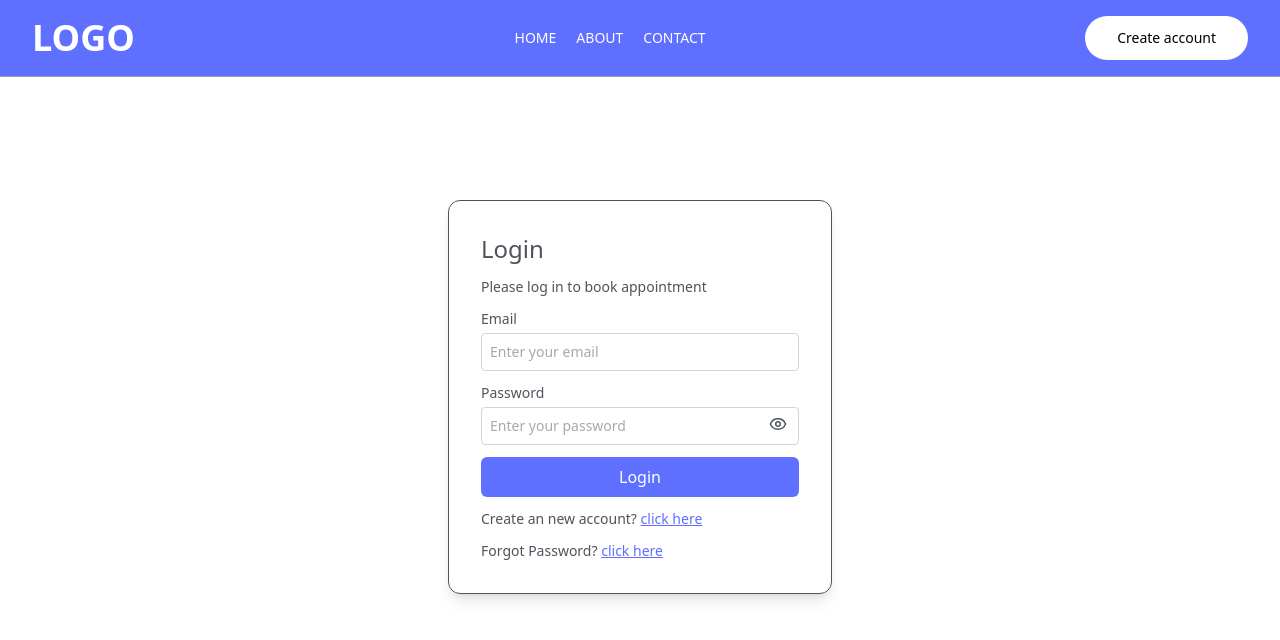
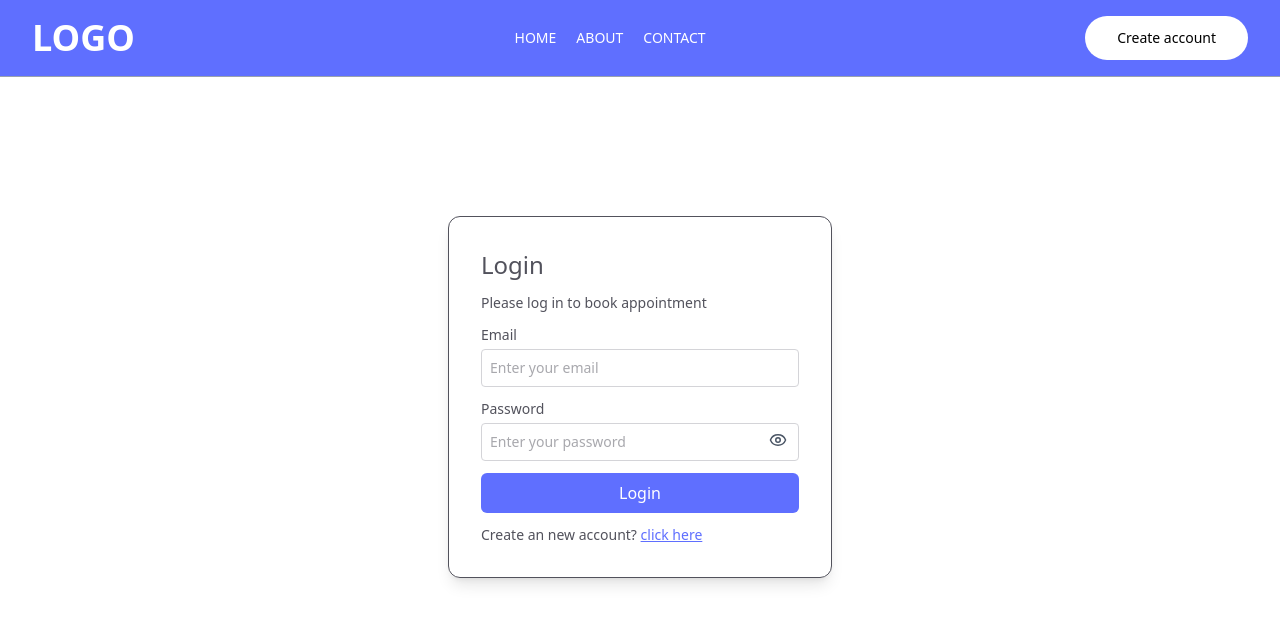
Before and after one commit to Jayu-patel/hotel-management-supabase, a Next.js app: page /login in a window 1280 px wide. Shown: the top 640 px of the page. Built offline with nearby package versions, Linux system fonts and the light colour scheme; no server answers.

Commit message:
login page updated #2

```diff
--- a/app/components/Login.jsx
+++ b/app/components/Login.jsx
@@ -109,11 +109,6 @@ export default function Login() {
                     ? <p>Already have an account? <span onClick={()=>setState('Login')} className='text-[#5f6fff] underline cursor-pointer'>Login</span></p>
                     : <p>Create an new account? <span onClick={()=>setState('Sign Up')} className='text-[#5f6fff] underline cursor-pointer'>click here</span></p>
                 }
-                {
-                    state === "Sign Up"
-                    ? <></>
-                    : <p>Forgot Password? <span onClick={()=>{router.push("/")}} className='text-[#5f6fff] underline cursor-pointer'>click here</span> </p>
-                }
             </div>
         </div>
     )
```
